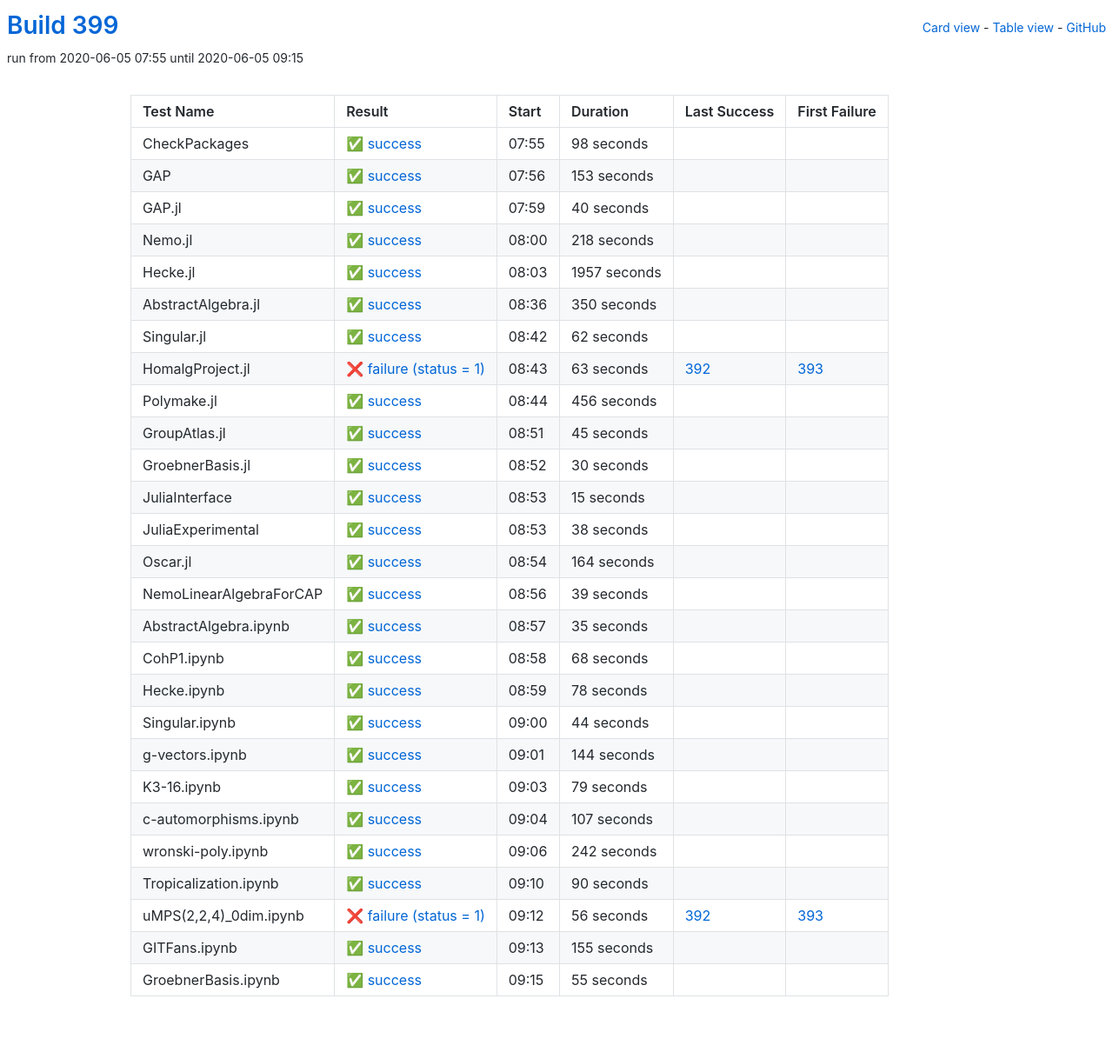
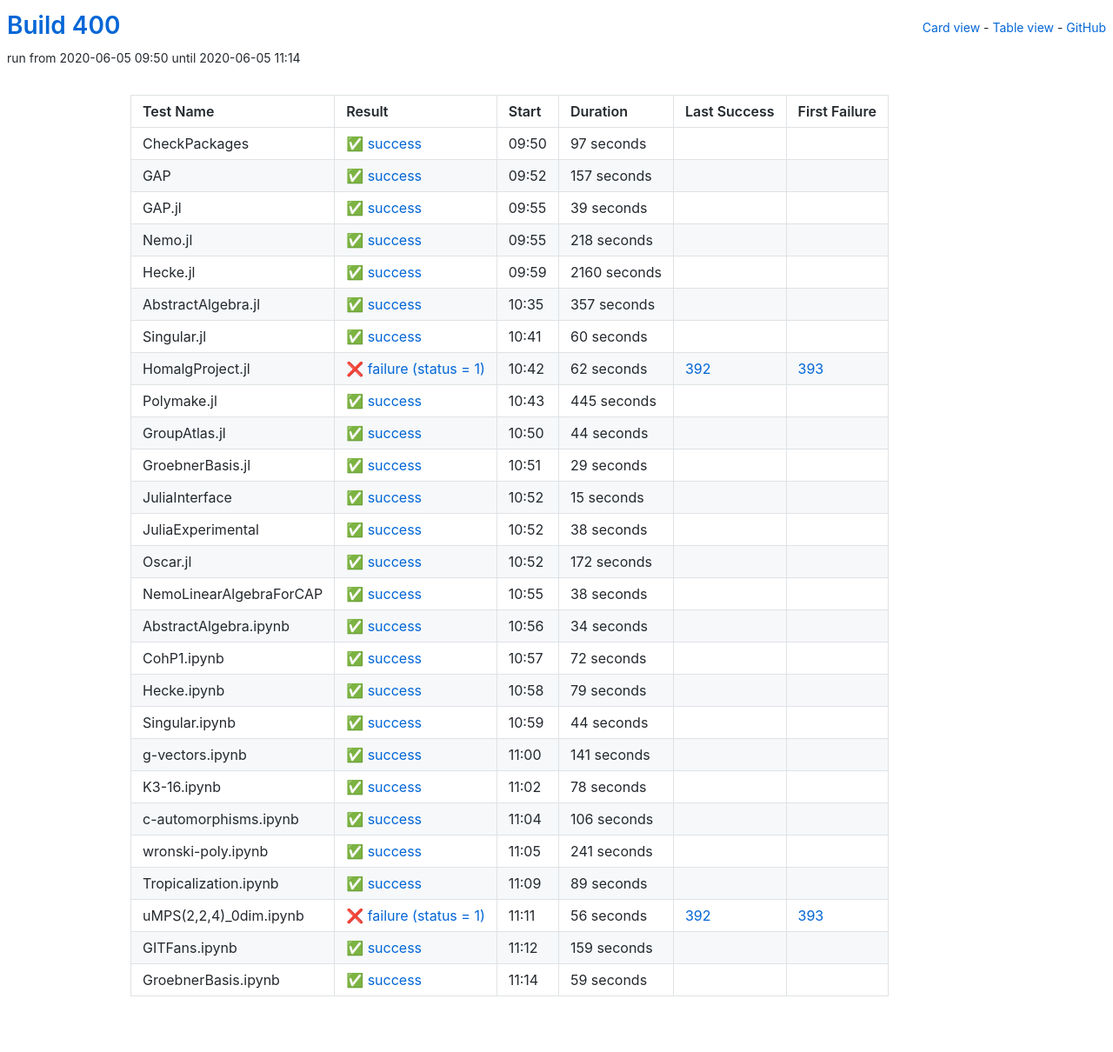
Before and after one commit to oscar-system/oscar-ci-status-1.4, a Jekyll site: the page built from table.html, in a window 1280 px wide. Shown: the whole page at 87% size. Built offline with Jekyll 4.4.1, drawn with Linux system fonts in a browser that asks for light colours.

Commit message:
Build 400

```diff
--- a/_data/ci.yml
+++ b/_data/ci.yml
@@ -1,41 +1,41 @@
-build: 399
-build_url: https://oscarci.mathematik.uni-kl.de/job/oscar-julia-1.4/399/
+build: 400
+build_url: https://oscarci.mathematik.uni-kl.de/job/oscar-julia-1.4/400/
 job: oscar-julia-1.4
 tests:
-- duration: 98
+- duration: 97
   exitcode: 0
   first_failure: false
   first_failure_url: null
   id: checkpackages
   last_success: false
   last_success_url: null
-  log: https://oscarci.mathematik.uni-kl.de/job/oscar-julia-1.4/399/artifact/logs/build-399/CheckPackages.log
+  log: https://oscarci.mathematik.uni-kl.de/job/oscar-julia-1.4/400/artifact/logs/build-400/CheckPackages.log
   name: CheckPackages
-  start: 2020-06-05 07:55
+  start: 2020-06-05 09:50
   status: success
   success: true
-- duration: 153
+- duration: 157
   exitcode: 0
   first_failure: false
   first_failure_url: null
   id: gap
   last_success: false
   last_success_url: null
-  log: https://oscarci.mathematik.uni-kl.de/job/oscar-julia-1.4/399/artifact/logs/build-399/GAP.log
+  log: https://oscarci.mathematik.uni-kl.de/job/oscar-julia-1.4/400/artifact/logs/build-400/GAP.log
   name: GAP
-  start: 2020-06-05 07:56
+  start: 2020-06-05 09:52
   status: success
   success: true
-- duration: 40
+- duration: 39
   exitcode: 0
   first_failure: false
   first_failure_url: null
   id: gap-jl
   last_success: false
   last_success_url: null
-  log: https://oscarci.mathematik.uni-kl.de/job/oscar-julia-1.4/399/artifact/logs/build-399/GAP.jl.log
+  log: https://oscarci.mathematik.uni-kl.de/job/oscar-julia-1.4/400/artifact/logs/build-400/GAP.jl.log
   name: GAP.jl
-  start: 2020-06-05 07:59
+  start: 2020-06-05 09:55
   status: success
   success: true
 - duration: 218
@@ -45,93 +45,93 @@ tests:
   id: nemo-jl
   last_success: false
   last_success_url: null
-  log: https://oscarci.mathematik.uni-kl.de/job/oscar-julia-1.4/399/artifact/logs/build-399/Nemo.jl.log
+  log: https://oscarci.mathematik.uni-kl.de/job/oscar-julia-1.4/400/artifact/logs/build-400/Nemo.jl.log
   name: Nemo.jl
-  start: 2020-06-05 08:00
+  start: 2020-06-05 09:55
   status: success
   success: true
-- duration: 1957
+- duration: 2160
   exitcode: 0
   first_failure: false
   first_failure_url: null
   id: hecke-jl
   last_success: false
   last_success_url: null
-  log: https://oscarci.mathematik.uni-kl.de/job/oscar-julia-1.4/399/artifact/logs/build-399/Hecke.jl.log
+  log: https://oscarci.mathematik.uni-kl.de/job/oscar-julia-1.4/400/artifact/logs/build-400/Hecke.jl.log
   name: Hecke.jl
-  start: 2020-06-05 08:03
+  start: 2020-06-05 09:59
   status: success
   success: true
-- duration: 350
+- duration: 357
   exitcode: 0
   first_failure: false
   first_failure_url: null
   id: abstractalgebra-jl
   last_success: false
   last_success_url: null
-  log: https://oscarci.mathematik.uni-kl.de/job/oscar-julia-1.4/399/artifact/logs/build-399/AbstractAlgebra.jl.log
+  log: https://oscarci.mathematik.uni-kl.de/job/oscar-julia-1.4/400/artifact/logs/build-400/AbstractAlgebra.jl.log
   name: AbstractAlgebra.jl
-  start: 2020-06-05 08:36
+  start: 2020-06-05 10:35
   status: success
   success: true
-- duration: 62
+- duration: 60
   exitcode: 0
   first_failure: false
   first_failure_url: null
   id: singular-jl
   last_success: false
   last_success_url: null
-  log: https://oscarci.mathematik.uni-kl.de/job/oscar-julia-1.4/399/artifact/logs/build-399/Singular.jl.log
+  log: https://oscarci.mathematik.uni-kl.de/job/oscar-julia-1.4/400/artifact/logs/build-400/Singular.jl.log
   name: Singular.jl
-  start: 2020-06-05 08:42
+  start: 2020-06-05 10:41
   status: success
   success: true
-- duration: 63
+- duration: 62
   exitcode: 1
   first_failure: 393
   first_failure_url: https://oscarci.mathematik.uni-kl.de/job/oscar-julia-1.4/393/
   id: homalgproject-jl
   last_success: 392
   last_success_url: https://oscarci.mathematik.uni-kl.de/job/oscar-julia-1.4/392/
-  log: https://oscarci.mathematik.uni-kl.de/job/oscar-julia-1.4/399/artifact/logs/build-399/HomalgProject.jl.log
+  log: https://oscarci.mathematik.uni-kl.de/job/oscar-julia-1.4/400/artifact/logs/build-400/HomalgProject.jl.log
   name: HomalgProject.jl
-  start: 2020-06-05 08:43
+  start: 2020-06-05 10:42
   status: failure
   success: false
-- duration: 456
+- duration: 445
   exitcode: 0
   first_failure: false
   first_failure_url: null
   id: polymake-jl
   last_success: false
   last_success_url: null
-  log: https://oscarci.mathematik.uni-kl.de/job/oscar-julia-1.4/399/artifact/logs/build-399/Polymake.jl.log
+  log: https://oscarci.mathematik.uni-kl.de/job/oscar-julia-1.4/400/artifact/logs/build-400/Polymake.jl.log
   name: Polymake.jl
-  start: 2020-06-05 08:44
+  start: 2020-06-05 10:43
   status: success
   success: true
-- duration: 45
+- duration: 44
   exitcode: 0
   first_failure: false
   first_failure_url: null
   id: groupatlas-jl
   last_success: false
   last_success_url: null
-  log: https://oscarci.mathematik.uni-kl.de/job/oscar-julia-1.4/399/artifact/logs/build-399/GroupAtlas.jl.log
+  log: https://oscarci.mathematik.uni-kl.de/job/oscar-julia-1.4/400/artifact/logs/build-400/GroupAtlas.jl.log
   name: GroupAtlas.jl
-  start: 2020-06-05 08:51
+  start: 2020-06-05 10:50
   status: success
   success: true
-- duration: 30
+- duration: 29
   exitcode: 0
   first_failure: false
   first_failure_url: null
   id: groebnerbasis-jl
   last_success: false
   last_success_url: null
-  log: https://oscarci.mathematik.uni-kl.de/job/oscar-julia-1.4/399/artifact/logs/build-399/GroebnerBasis.jl.log
+  log: https://oscarci.mathematik.uni-kl.de/job/oscar-julia-1.4/400/artifact/logs/build-400/GroebnerBasis.jl.log
   name: GroebnerBasis.jl
-  start: 2020-06-05 08:52
+  start: 2020-06-05 10:51
   status: success
   success: true
 - duration: 15
@@ -141,9 +141,9 @@ tests:
   id: juliainterface
   last_success: false
   last_success_url: null
-  log: https://oscarci.mathematik.uni-kl.de/job/oscar-julia-1.4/399/artifact/logs/build-399/JuliaInterface.log
+  log: https://oscarci.mathematik.uni-kl.de/job/oscar-julia-1.4/400/artifact/logs/build-400/JuliaInterface.log
   name: JuliaInterface
-  start: 2020-06-05 08:53
+  start: 2020-06-05 10:52
   status: success
   success: true
 - duration: 38
@@ -153,69 +153,69 @@ tests:
   id: juliaexperimental
   last_success: false
   last_success_url: null
-  log: https://oscarci.mathematik.uni-kl.de/job/oscar-julia-1.4/399/artifact/logs/build-399/JuliaExperimental.log
+  log: https://oscarci.mathematik.uni-kl.de/job/oscar-julia-1.4/400/artifact/logs/build-400/JuliaExperimental.log
   name: JuliaExperimental
-  start: 2020-06-05 08:53
+  start: 2020-06-05 10:52
   status: success
   success: true
-- duration: 164
+- duration: 172
   exitcode: 0
   first_failure: false
   first_failure_url: null
   id: oscar-jl
   last_success: false
   last_success_url: null
-  log: https://oscarci.mathematik.uni-kl.de/job/oscar-julia-1.4/399/artifact/logs/build-399/Oscar.jl.log
+  log: https://oscarci.mathematik.uni-kl.de/job/oscar-julia-1.4/400/artifact/logs/build-400/Oscar.jl.log
   name: Oscar.jl
-  start: 2020-06-05 08:54
+  start: 2020-06-05 10:52
   status: success
   success: true
-- duration: 39
+- duration: 38
   exitcode: 0
   first_failure: false
   first_failure_url: null
   id: nemolinearalgebraforcap
   last_success: false
   last_success_url: null
-  log: https://oscarci.mathematik.uni-kl.de/job/oscar-julia-1.4/399/artifact/logs/build-399/NemoLinearAlgebraForCAP.log
+  log: https://oscarci.mathematik.uni-kl.de/job/oscar-julia-1.4/400/artifact/logs/build-400/NemoLinearAlgebraForCAP.log
   name: NemoLinearAlgebraForCAP
-  start: 2020-06-05 08:56
+  start: 2020-06-05 10:55
   status: success
   success: true
-- duration: 35
+- duration: 34
   exitcode: 0
   first_failure: false
   first_failure_url: null
   id: abstractalgebra-ipynb
   last_success: false
   last_success_url: null
-  log: https://oscarci.mathematik.uni-kl.de/job/oscar-julia-1.4/399/artifact/logs/build-399/AbstractAlgebra.ipynb.log
+  log: https://oscarci.mathematik.uni-kl.de/job/oscar-julia-1.4/400/artifact/logs/build-400/AbstractAlgebra.ipynb.log
   name: AbstractAlgebra.ipynb
-  start: 2020-06-05 08:57
+  start: 2020-06-05 10:56
   status: success
   success: true
-- duration: 68
+- duration: 72
   exitcode: 0
   first_failure: false
   first_failure_url: null
   id: cohp1-ipynb
   last_success: false
   last_success_url: null
-  log: https://oscarci.mathematik.uni-kl.de/job/oscar-julia-1.4/399/artifact/logs/build-399/CohP1.ipynb.log
+  log: https://oscarci.mathematik.uni-kl.de/job/oscar-julia-1.4/400/artifact/logs/build-400/CohP1.ipynb.log
   name: CohP1.ipynb
-  start: 2020-06-05 08:58
+  start: 2020-06-05 10:57
   status: success
   success: true
-- duration: 78
+- duration: 79
   exitcode: 0
   first_failure: false
   first_failure_url: null
   id: hecke-ipynb
   last_success: false
   last_success_url: null
-  log: https://oscarci.mathematik.uni-kl.de/job/oscar-julia-1.4/399/artifact/logs/build-399/Hecke.ipynb.log
+  log: https://oscarci.mathematik.uni-kl.de/job/oscar-julia-1.4/400/artifact/logs/build-400/Hecke.ipynb.log
   name: Hecke.ipynb
-  start: 2020-06-05 08:59
+  start: 2020-06-05 10:58
   status: success
   success: true
 - duration: 44
@@ -225,69 +225,69 @@ tests:
   id: singular-ipynb
   last_success: false
   last_success_url: null
-  log: https://oscarci.mathematik.uni-kl.de/job/oscar-julia-1.4/399/artifact/logs/build-399/Singular.ipynb.log
+  log: https://oscarci.mathematik.uni-kl.de/job/oscar-julia-1.4/400/artifact/logs/build-400/Singular.ipynb.log
   name: Singular.ipynb
-  start: 2020-06-05 09:00
+  start: 2020-06-05 10:59
   status: success
   success: true
-- duration: 144
+- duration: 141
   exitcode: 0
   first_failure: false
   first_failure_url: null
   id: g-vectors-ipynb
   last_success: false
   last_success_url: null
-  log: https://oscarci.mathematik.uni-kl.de/job/oscar-julia-1.4/399/artifact/logs/build-399/g-vectors.ipynb.log
+  log: https://oscarci.mathematik.uni-kl.de/job/oscar-julia-1.4/400/artifact/logs/build-400/g-vectors.ipynb.log
   name: g-vectors.ipynb
-  start: 2020-06-05 09:01
+  start: 2020-06-05 11:00
   status: success
   success: true
-- duration: 79
+- duration: 78
   exitcode: 0
   first_failure: false
   first_failure_url: null
   id: k3-16-ipynb
   last_success: false
   last_success_url: null
-  log: https://oscarci.mathematik.uni-kl.de/job/oscar-julia-1.4/399/artifact/logs/build-399/K3-16.ipynb.log
+  log: https://oscarci.mathematik.uni-kl.de/job/oscar-julia-1.4/400/artifact/logs/build-400/K3-16.ipynb.log
   name: K3-16.ipynb
-  start: 2020-06-05 09:03
+  start: 2020-06-05 11:02
   status: success
   success: true
-- duration: 107
+- duration: 106
   exitcode: 0
   first_failure: false
   first_failure_url: null
   id: c-automorphisms-ipynb
   last_success: false
   last_success_url: null
-  log: https://oscarci.mathematik.uni-kl.de/job/oscar-julia-1.4/399/artifact/logs/build-399/c-automorphisms.ipynb.log
+  log: https://oscarci.mathematik.uni-kl.de/job/oscar-julia-1.4/400/artifact/logs/build-400/c-automorphisms.ipynb.log
   name: c-automorphisms.ipynb
-  start: 2020-06-05 09:04
+  start: 2020-06-05 11:04
   status: success
   success: true
-- duration: 242
+- duration: 241
   exitcode: 0
   first_failure: false
   first_failure_url: null
   id: wronski-poly-ipynb
   last_success: false
   last_success_url: null
-  log: https://oscarci.mathematik.uni-kl.de/job/oscar-julia-1.4/399/artifact/logs/build-399/wronski-poly.ipynb.log
+  log: https://oscarci.mathematik.uni-kl.de/job/oscar-julia-1.4/400/artifact/logs/build-400/wronski-poly.ipynb.log
   name: wronski-poly.ipynb
-  start: 2020-06-05 09:06
+  start: 2020-06-05 11:05
   status: success
   success: true
-- duration: 90
+- duration: 89
   exitcode: 0
   first_failure: false
   first_failure_url: null
   id: tropicalization-ipynb
   last_success: false
   last_success_url: null
-  log: https://oscarci.mathematik.uni-kl.de/job/oscar-julia-1.4/399/artifact/logs/build-399/Tropicalization.ipynb.log
+  log: https://oscarci.mathematik.uni-kl.de/job/oscar-julia-1.4/400/artifact/logs/build-400/Tropicalization.ipynb.log
   name: Tropicalization.ipynb
-  start: 2020-06-05 09:10
+  start: 2020-06-05 11:09
   status: success
   success: true
 - duration: 56
@@ -297,32 +297,32 @@ tests:
   id: umps-2-2-4-0dim-ipynb
   last_success: 392
   last_success_url: https://oscarci.mathematik.uni-kl.de/job/oscar-julia-1.4/392/
-  log: https://oscarci.mathematik.uni-kl.de/job/oscar-julia-1.4/399/artifact/logs/build-399/uMPS-2-2-4-_0dim.ipynb.log
+  log: https://oscarci.mathematik.uni-kl.de/job/oscar-julia-1.4/400/artifact/logs/build-400/uMPS-2-2-4-_0dim.ipynb.log
   name: uMPS(2,2,4)_0dim.ipynb
-  start: 2020-06-05 09:12
+  start: 2020-06-05 11:11
   status: failure
   success: false
-- duration: 155
+- duration: 159
   exitcode: 0
   first_failure: false
   first_failure_url: null
   id: gitfans-ipynb
   last_success: false
   last_success_url: null
-  log: https://oscarci.mathematik.uni-kl.de/job/oscar-julia-1.4/399/artifact/logs/build-399/GITFans.ipynb.log
+  log: https://oscarci.mathematik.uni-kl.de/job/oscar-julia-1.4/400/artifact/logs/build-400/GITFans.ipynb.log
   name: GITFans.ipynb
-  start: 2020-06-05 09:13
+  start: 2020-06-05 11:12
   status: success
   success: true
-- duration: 55
+- duration: 59
   exitcode: 0
   first_failure: false
   first_failure_url: null
   id: groebnerbasis-ipynb
   last_success: false
   last_success_url: null
-  log: https://oscarci.mathematik.uni-kl.de/job/oscar-julia-1.4/399/artifact/logs/build-399/GroebnerBasis.ipynb.log
+  log: https://oscarci.mathematik.uni-kl.de/job/oscar-julia-1.4/400/artifact/logs/build-400/GroebnerBasis.ipynb.log
   name: GroebnerBasis.ipynb
-  start: 2020-06-05 09:15
+  start: 2020-06-05 11:14
   status: success
   success: true
```
Also changed, not shown: README.md.
